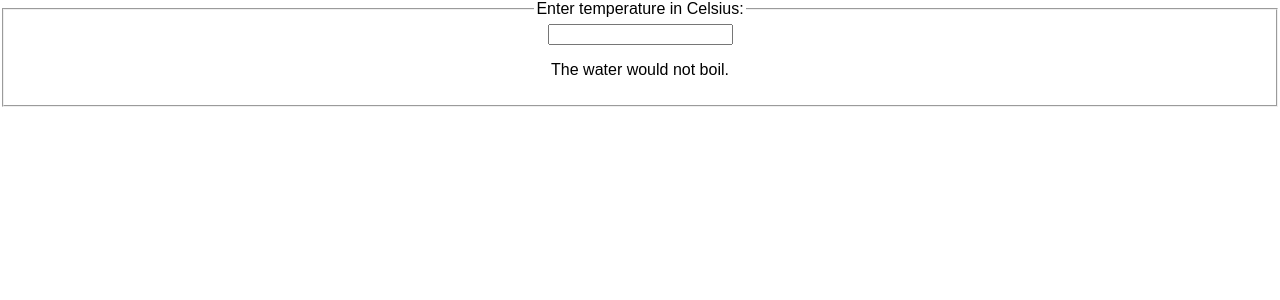
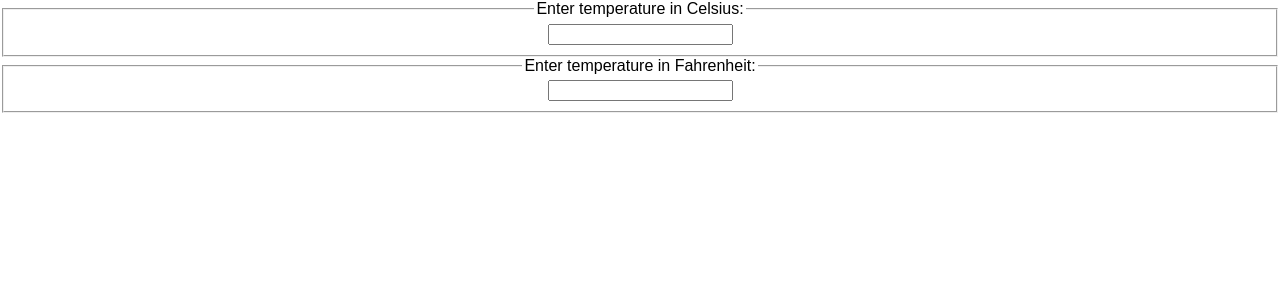
Before and after one commit to stormihoebe/temp-calculator, a React (Create React App) app: page / in a window 1280 px wide. Shown: the top 300 px of the page. Built offline with nearby package versions, Linux system fonts and the light colour scheme.

Commit message:
Split into C and F components

```diff
--- a/src/App.js
+++ b/src/App.js
@@ -4,8 +4,8 @@ import './App.css';
 
 /** App Component Tree
   App
-  |___ Calculator
-      |___ BoilingVerdict
+  |- Calculator
+      |- BoilingVerdict
 **/
 
 class App extends Component {
--- a/src/Components/Calculator.js
+++ b/src/Components/Calculator.js
@@ -1,36 +1,19 @@
 import React from 'react';
 import BoilingVerdict from './BoilingVerdict';
+import TemperatureInput from './TemperatureInput';
 
 // Next, we will create a component called Calculator.
 // It renders an <input> that lets you enter the temperature, and keeps its value in this.state.temperature.
 // Additionally, it renders the BoilingVerdict for the current input value.
 
 class Calculator extends React.Component {
-  constructor(props) {
-    super(props);
-    this.state = {
-      temperature: ''
-    }
-    this.handleChange = this.handleChange.bind(this);
-  }
-  handleChange(e) {
-    this.setState({
-      temperature: e.target.value
-    });
-  }
   render() {
-    const temperature = this.state.temperature; // or destructuring, const { temperature } = this.state;
     return (
-      <fieldset>
-        <legend>Enter temperature in Celsius:</legend>
-        <input
-          value={temperature}
-          onChange={this.handleChange}
-        />
-      <BoilingVerdict celsius={parseFloat(temperature)} />
-      {/** parseFloat parses an argument and returns a floating point number **/}
-      </fieldset>
-    );
+      <div>
+        <TemperatureInput scale="c" />
+        <TemperatureInput scale="f" />
+      </div>
+    )
   }
 }
 
--- /dev/null
+++ b/src/Components/TemperatureInput.js
@@ -0,0 +1,37 @@
+import React from 'react';
+
+const scaleNames = {
+  c: 'Celsius',
+  f: 'Fahrenheit'
+};
+
+class TemperatureInput extends React.Component {
+  constructor(props) {
+    super(props);
+    this.state = {
+      temperature: ''
+    }
+    this.handleChange = this.handleChange.bind(this);
+  }
+  handleChange(e) {
+    this.setState({
+      temperature: e.target.value
+    });
+  }
+  render() {
+    const temperature = this.state.temperature; // or destructuring, const { temperature } = this.state;
+    const scale = this.props.scale; // const { scale } = this.props;
+    return (
+      <fieldset>
+        <legend>Enter temperature in {scaleNames[scale]}:</legend>
+        {/** Utilizing 'scale' prop as bracket notation property accessor **/}
+        <input
+          value={temperature}
+          onChange={this.handleChange}
+        />
+      </fieldset>
+    );
+  }
+}
+
+export default TemperatureInput;
```
